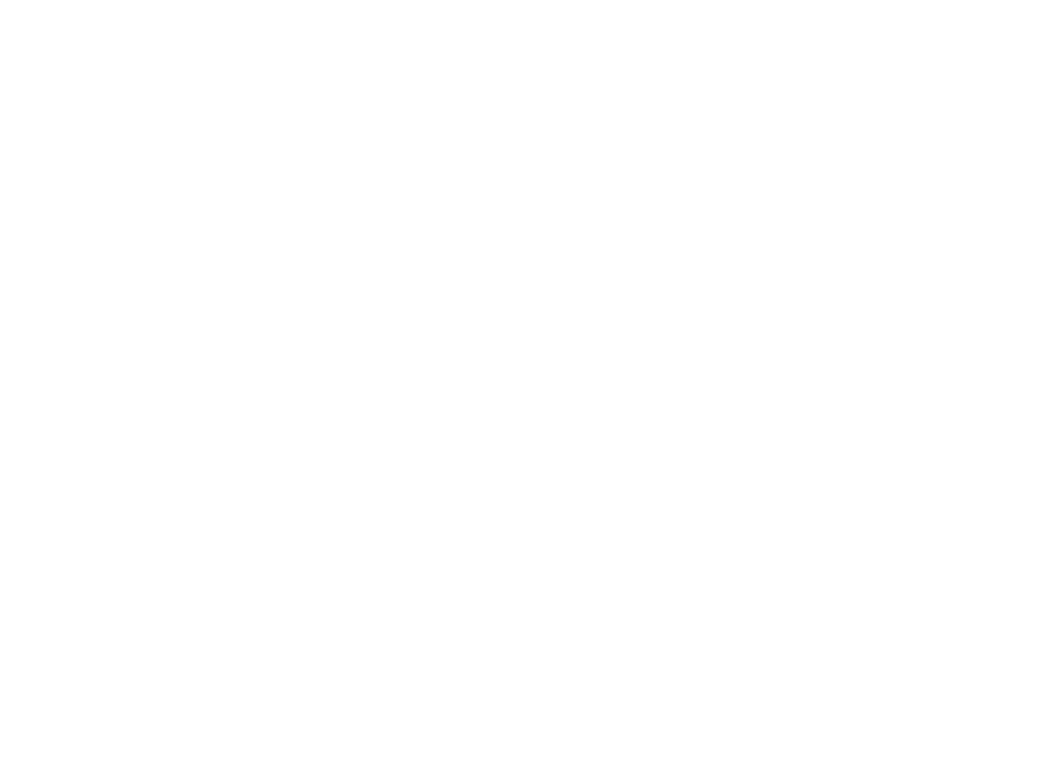
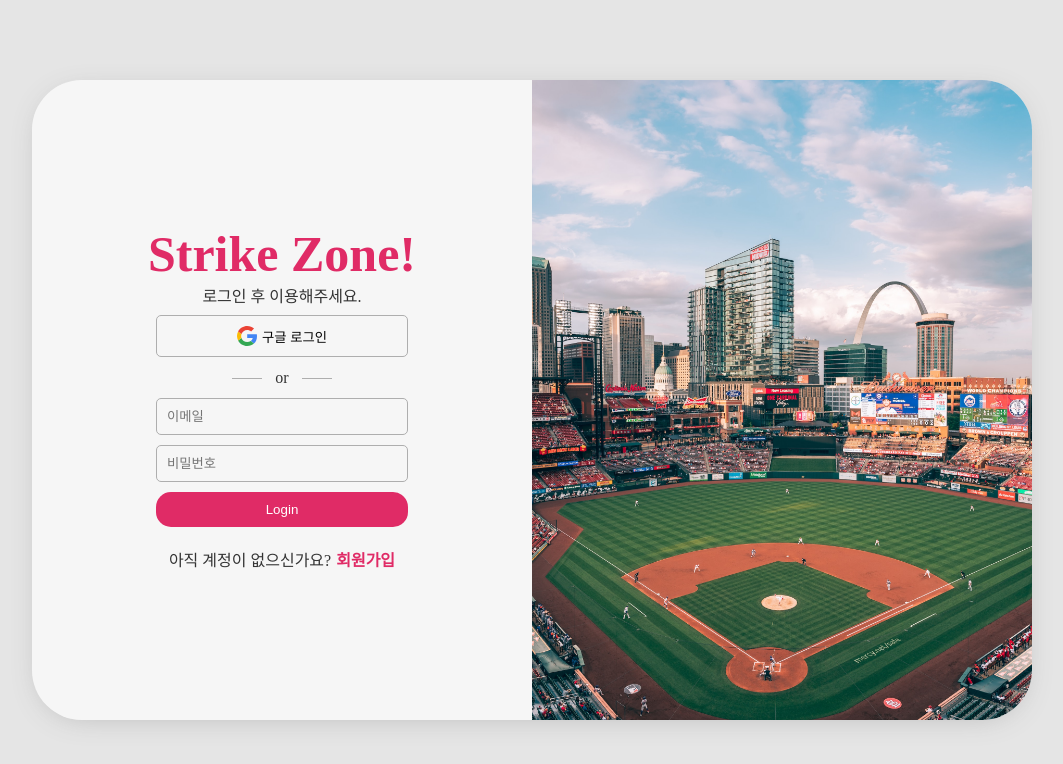
Before and after one commit to ji-silver/Strike-Zone, a React (Create React App) app in the folder client/: page /login in a window 1280 px wide. Before the commit this address had no page. Shown: the top 764 px of the page, without its empty margins (108-1171 px from the left). Built offline with nearby package versions, Linux system fonts and the light colour scheme.

Commit message:
Feat: 로그인, 회원가입 페이지 구현

```diff
--- a/client/src/App.js
+++ b/client/src/App.js
@@ -4,6 +4,8 @@
 import Calendar from "./pages/calendar/Calendar";
 import Odd from "./pages/odd/Odd";
 import Write from "./pages/write/Write";
+import Login from "./pages/login/Login";
+import Register from "./pages/register/Register";
 
 function App() {
   return (
@@ -12,6 +14,8 @@
         <Route path="/" element={<Calendar />} />
         <Route path="/write" element={<Write />} />
         <Route path="/odd" element={<Odd />} />
+        <Route path="/login" element={<Login />} />
+        <Route path="/register" element={<Register />} />
       </Routes>
     </BrowserRouter>
   );
--- /dev/null
+++ b/client/src/components/formData/FormData.jsx
@@ -0,0 +1,58 @@
+import React from "react";
+import { styled } from "styled-components";
+import "./formData.scss";
+import { NavLink, useLocation } from "react-router-dom";
+
+const FormData = ({ children }) => {
+  const location = useLocation();
+  const isLoginPage = location.pathname === "/login";
+  const message = isLoginPage
+    ? "로그인 후 이용해주세요."
+    : "회원가입 후 이용해주세요.";
+
+  return (
+    <div className="container loginC">
+      <div className="section">
+        <div className="leftContainer">
+          <div className="loginWrap">
+            <div className="login_top">
+              <NavLink to="/">
+                <p className="Logo">Strike Zone!</p>
+              </NavLink>
+              <p>{message}</p>
+              <div className="google">
+                <button>
+                  <img
+                    src={`${process.env.PUBLIC_URL}/images/google.svg`}
+                    alt=""
+                  />
+                  구글 로그인
+                </button>
+              </div>
+            </div>
+            <div className="line-container">
+              <div className="line">
+                <span>or</span>
+              </div>
+            </div>
+            {children}
+          </div>
+        </div>
+        <div className="RightContainer">
+          <BgImg></BgImg>
+        </div>
+      </div>
+    </div>
+  );
+};
+
+export default FormData;
+
+const BgImg = styled.div`
+  background-image: url(${process.env.PUBLIC_URL}/images/stadium1.jpg);
+  width: 100%;
+  height: 100%;
+  background-size: cover;
+  background-repeat: no-repeat;
+  background-position: center;
+`;
--- /dev/null
+++ b/client/src/components/formData/formData.scss
@@ -0,0 +1,157 @@
+$color-main: #e02b66;
+$color-light: #fadde6;
+$color-light-gray: #e5e5e5;
+.loginC {
+    position: relative;
+    width: auto;
+    height: 100vh;
+    background-color: $color-light-gray;
+    display: flex;
+    justify-content: center;
+    align-items: center;
+    flex-wrap: wrap;
+
+    .section {
+        display: flex;
+        overflow: hidden;
+        flex-direction: row;
+        justify-content: center;
+        width: 80%;
+        height: 80%;
+        border-radius: 50px;
+        background-color: hwb(0 100% 0% / 0.682);
+        box-shadow: 0 5px 30px -10px rgb(180, 180, 180);
+    }
+
+    .leftContainer {
+        flex-basis: 50%;
+        min-width: 0;
+        height: 100%;
+        display: flex;
+        justify-content: center;
+        align-items: center;
+
+        .loginWrap {
+            width: 100%;
+            text-align: center;
+            display: flex;
+            flex-direction: column;
+            justify-content: center;
+            align-items: center;
+
+            .line-container {
+                width: 100px;
+                padding: 20px;
+                .line {
+                    display: flex;
+                    justify-content: center;
+                    align-items: center;
+                    width: 100%;
+                    position: relative;
+                    height: 1px;
+
+                    &::before,
+                    &::after {
+                        content: "";
+                        position: absolute;
+                        top: 50%;
+                        width: 30%;
+                        height: 100%;
+                        background-color: #aeaeae; /* 라인의 색상을 변경할 수 있습니다. */
+                    }
+
+                    &::before {
+                        left: 0;
+                    }
+
+                    &::after {
+                        right: 0;
+                    }
+                }
+            }
+
+            .login_top {
+                .Logo {
+                    color: $color-main;
+                    font-size: 50px;
+                    font-weight: bold;
+                    padding-bottom: 10px;
+
+                    @media (max-width: 768px) {
+                        font-size: 40px;
+                    }
+                }
+                .google {
+                    width: 252px;
+                    margin: 0 auto;
+                    padding-top: 10px;
+                    display: flex;
+                    justify-content: center;
+                    button {
+                        display: flex;
+                        gap: 5px;
+                        align-items: center;
+                        justify-content: center;
+                        width: 100%;
+                        padding: 10px 10px;
+                        border: 1px solid #aeaeae;
+                        padding: 10px;
+                        border-radius: 5px;
+                    }
+                }
+            }
+
+            .login_bottom {
+                flex: 1;
+                display: flex;
+                flex-direction: column;
+                .formInput {
+                    display: flex;
+                    flex-direction: column;
+                    align-items: center;
+
+                    input {
+                        width: 230px;
+                        background: transparent;
+                        border: 1px solid rgb(174, 174, 174);
+                        border-radius: 5px;
+                        margin-bottom: 10px;
+                        padding: 10px 10px;
+                    }
+                }
+
+                .btn {
+                    width: 100%;
+                    text-align: center;
+                    background-color: $color-main;
+                    border-radius: 15px;
+                    text-align: center;
+
+                    button {
+                        padding: 10px 10px;
+                        color: white;
+                    }
+                }
+
+                .desc {
+                    padding-top: 20px;
+                    button {
+                        padding-left: 5px;
+                        font-weight: bold;
+                        font-size: 16px;
+                        color: $color-main;
+                    }
+                }
+            }
+        }
+    }
+
+    .RightContainer {
+        flex-basis: 50%;
+        min-width: 0;
+
+        @media (max-width: 768px) {
+            display: none;
+        }
+    }
+}
--- a/client/src/components/nav/Nav.jsx
+++ b/client/src/components/nav/Nav.jsx
@@ -17,7 +17,7 @@
   return (
     <>
       <header className="header container">
-        <a href="#">Strike Zone</a>
+        <a href="/">Strike Zone</a>
         <div className="nav">
           <ul>
             <li>
@@ -56,8 +56,12 @@
         </div>
         <div className="list">
           <div className="btn">
-            <button>로그인</button>
-            <button>회원가입</button>
+            <button>
+              <NavLink to="/login">로그인</NavLink>
+            </button>
+            <button>
+              <NavLink to="/register">회원가입</NavLink>
+            </button>
           </div>
           <div className="menu" onClick={handleToggle}>
             <HiOutlineMenu />
--- a/client/src/index.scss
+++ b/client/src/index.scss
@@ -1,10 +1,8 @@
+@import url("https://fonts.googleapis.com/css2?family=Noto+Sans+KR:wght@100;300;400;500;700;900&display=swap");
 body {
   margin: 0;
-  font-family: -apple-system, BlinkMacSystemFont, "Segoe UI", "Roboto", "Oxygen", "Ubuntu", "Cantarell", "Fira Sans",
-    "Droid Sans", "Helvetica Neue", sans-serif;
-  -webkit-font-smoothing: antialiased;
-  -moz-osx-font-smoothing: grayscale;
-  color: #242424;
+  font-family: "NotoSans", sans-serif;
+  color: #333333;
 }
 
 code {
--- a/client/src/pages/calendar/Calendar.jsx
+++ b/client/src/pages/calendar/Calendar.jsx
@@ -35,8 +35,7 @@
     save: "서진용",
     mvp: "최정",
     place: "창원",
-    comment:
-      "고비때마다 터진 '무타자 통산 최다 타점' 최정의 적시타고비때마다 터진 '무타자 통산 최다 타점' 최정의 적시타고비때마다 터진 '무타자 통산 최다 타점' 최정의 적시타고비때마다 터진 '무타자 통산 최다 타점' 최정의 적시타",
+    comment: "고비때마다 터진 '무타자 통산 최다 타점' 최정의 적시타",
     homeImgUrl: `${process.env.PUBLIC_URL}/images/SGL.png`,
     awayImgUrl: `${process.env.PUBLIC_URL}/images/NCD.png`,
   },
--- a/client/src/pages/login/Login.jsx
+++ b/client/src/pages/login/Login.jsx
@@ -1,7 +1,30 @@
 import React from "react";
+import "./login.scss";
+import FormData from "../../components/formData/FormData";
+import { NavLink } from "react-router-dom";
 
 const Login = () => {
-  return <div></div>;
+  return (
+    <>
+      <FormData>
+        <div className="login_bottom">
+          <div className="formInput">
+            <input type="text" placeholder="이메일" />
+            <input type="password" placeholder="비밀번호" />
+          </div>
+          <div className="btn">
+            <button>Login</button>
+          </div>
+          <div className="desc">
+            <span>아직 계정이 없으신가요?</span>
+            <NavLink to="/register">
+              <button>회원가입</button>
+            </NavLink>
+          </div>
+        </div>
+      </FormData>
+    </>
+  );
 };
 
 export default Login;
--- a/client/src/pages/register/Register.jsx
+++ b/client/src/pages/register/Register.jsx
@@ -1,7 +1,30 @@
 import React from "react";
+import FormData from "../../components/formData/FormData";
+import { NavLink } from "react-router-dom";
 
 const Register = () => {
-  return <div></div>;
+  return (
+    <div>
+      <FormData>
+        <div className="login_bottom">
+          <div className="formInput">
+            <input type="text" placeholder="이름" />
+            <input type="text" placeholder="이메일" />
+            <input type="password" placeholder="비밀번호" />
+          </div>
+          <div className="btn">
+            <button>Sign Up</button>
+          </div>
+          <div className="desc">
+            <span>이미 계정이 있으신가요?</span>
+            <NavLink to="/login">
+              <button>로그인</button>
+            </NavLink>
+          </div>
+        </div>
+      </FormData>
+    </div>
+  );
 };
 
 export default Register;
```
Also changed, not shown: client/src/pages/calendar/calendar.scss (+32 -33 lines), client/public/images/google.svg (added), client/public/images/stadium1.jpg (added).
